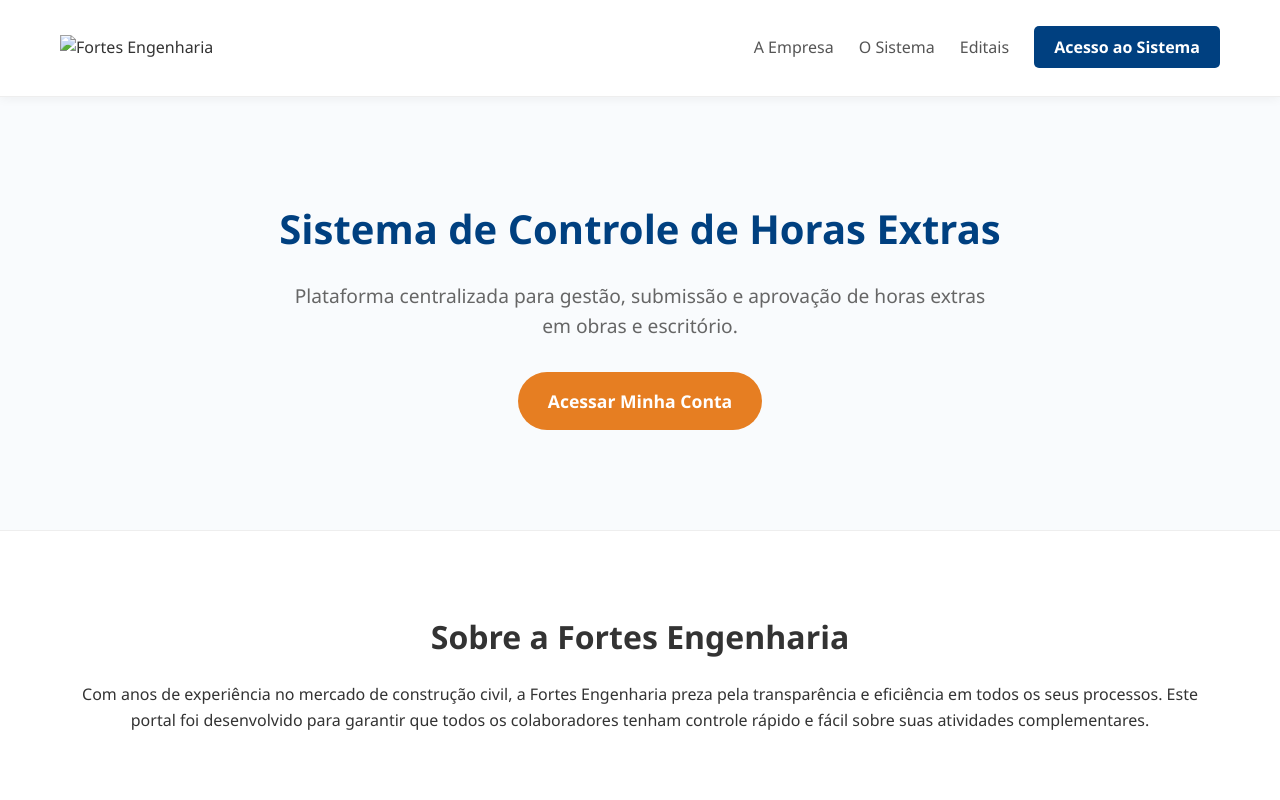
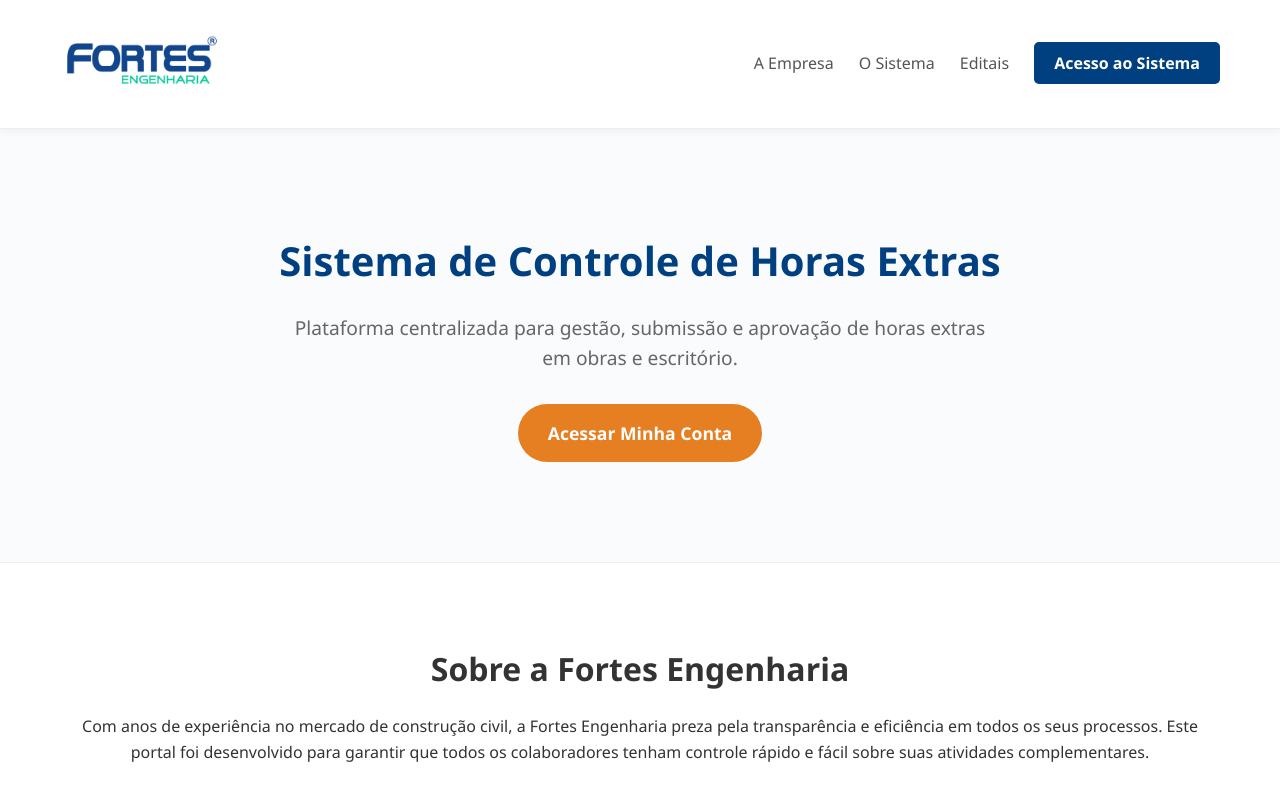
Before and after one commit to Thaleschequer1004/Projeto_controle_horas_extras, a plain HTML site: page index.html in a window 1280 px wide. Shown: the top 800 px of the page. Drawn offline with Linux system fonts and the light colour scheme.

Commit message:
Update index.html

```diff
--- a/index.html
+++ b/index.html
@@ -14,7 +14,7 @@
     <header>
         <div class="container header-content">
             <div class="logo">
-                <img src="./imagens/" alt="Fortes Engenharia">
+                <img src="./imagens/logo_fortes_engenharia.jpeg" alt="Fortes Engenharia">
             </div>
             <nav>
                 <ul>
@@ -97,4 +97,5 @@
 
 </body>
 
+
 </html>
```
